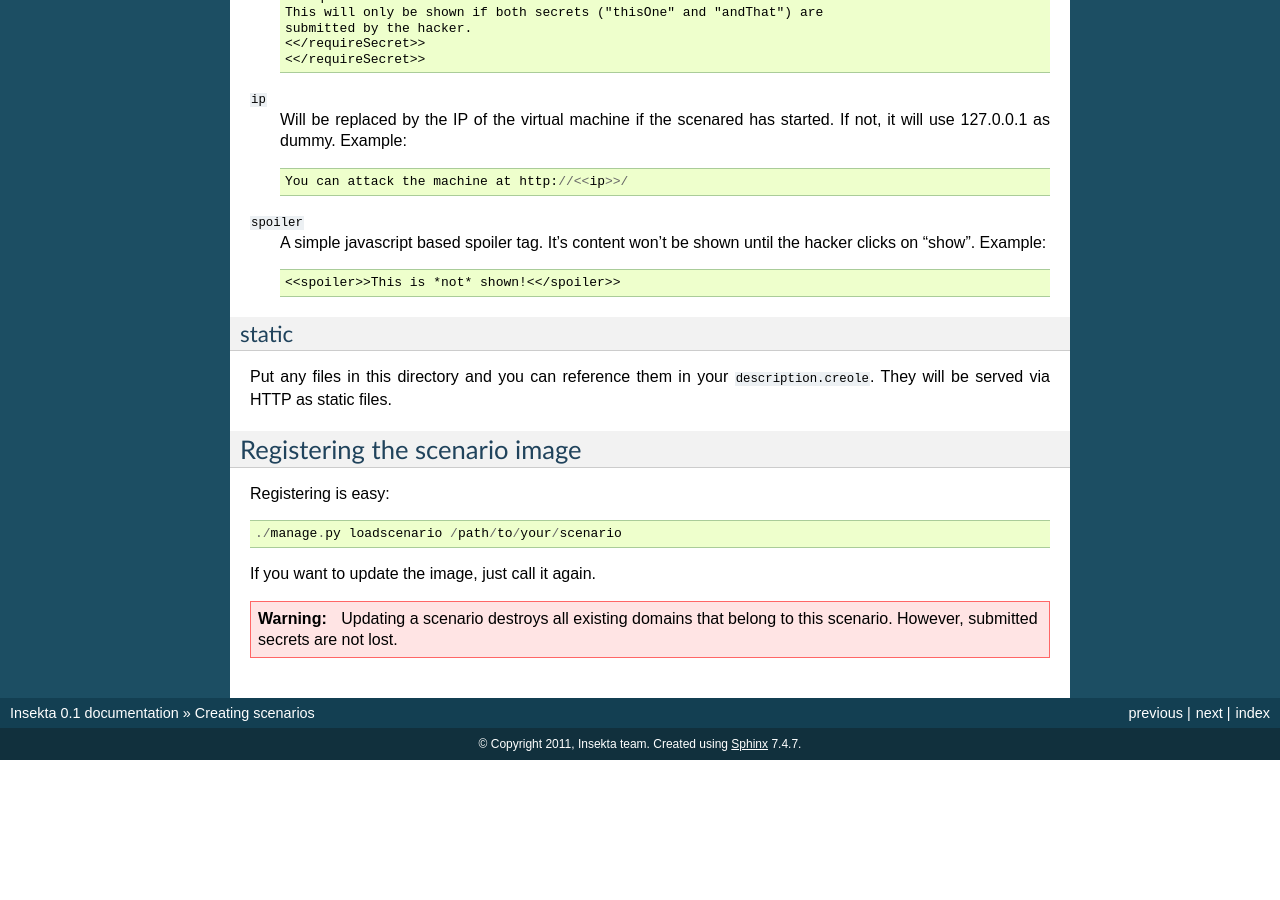
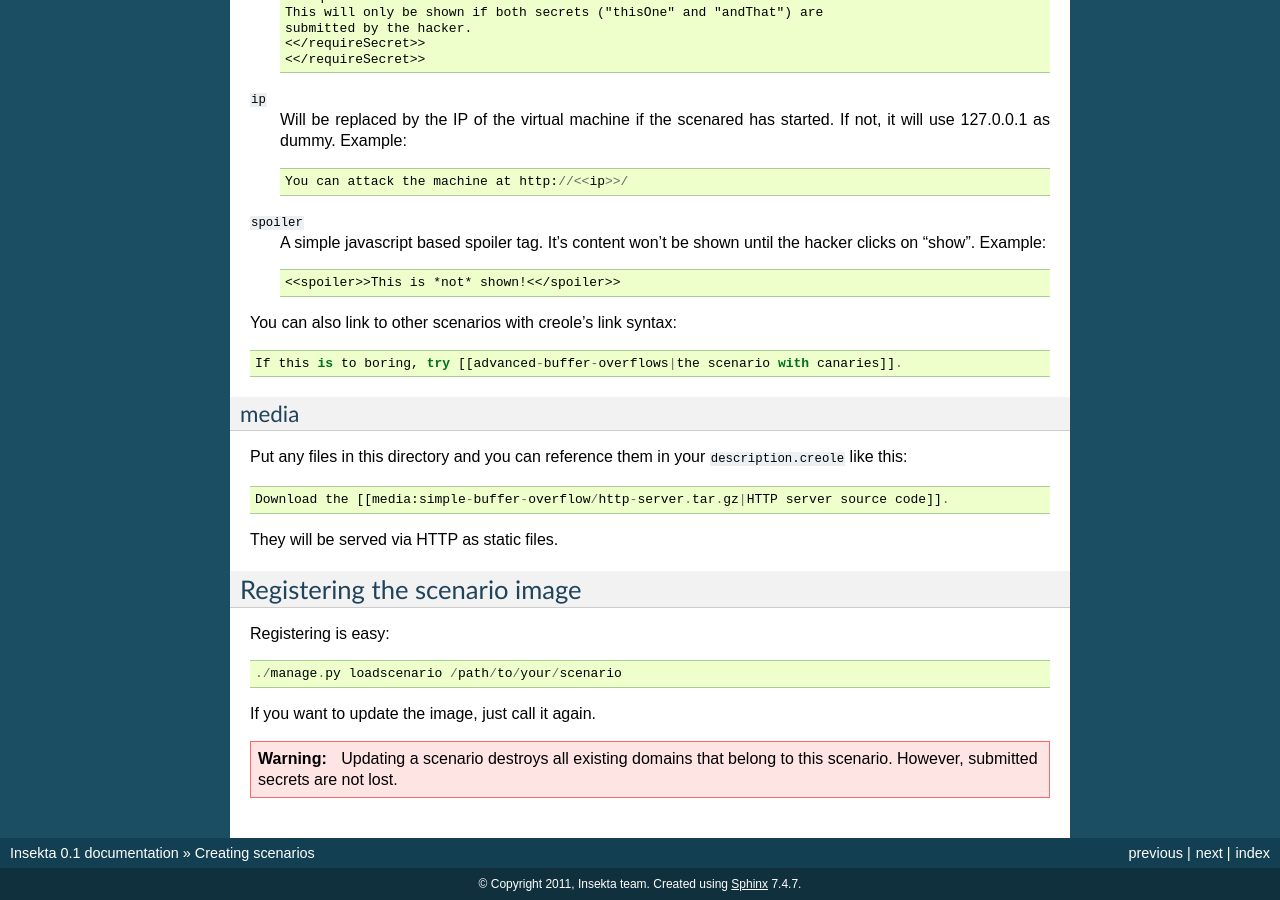
Before and after one commit to teythoon/Insekta, a Sphinx documentation site: the page built from docs/creating-scenarios.rst, in a window 1280 px wide and 900 px high, scrolled down 1664 px. Built offline with Sphinx 7.4.7, drawn with Linux system fonts in a browser that asks for light colours; pages that are not in the unit, such as notebooks, are missing from menus; before the commit the page ends 2424 px from its top, so only the background shows below that; some of the changed text lies outside the part shown.

Commit message:
Documented page and media linking

```diff
--- a/docs/creating-scenarios.rst
+++ b/docs/creating-scenarios.rst
@@ -14,7 +14,7 @@ The directory structure will look like:
   * scenario.qcow2
   * metadata.json
   * description.creole
-  * static
+  * media
 
     * memory-layout.png
     * http-server.tar.gz
@@ -112,11 +112,20 @@ and ``spoiler``.
 
       <<spoiler>>This is *not* shown!<</spoiler>>
 
-static
-^^^^^^
+You can also link to other scenarios with creole's link syntax::
+
+   If this is to boring, try [[advanced-buffer-overflows|the scenario with canaries]].
+
+
+media
+^^^^^
 
 Put any files in this directory and you can reference them in your
-``description.creole``. They will be served via HTTP as static files.
+``description.creole`` like this::
+
+   Download the [[media:simple-buffer-overflow/http-server.tar.gz|HTTP server source code]].
+
+They will be served via HTTP as static files.
 
 
 Registering the scenario image
```
